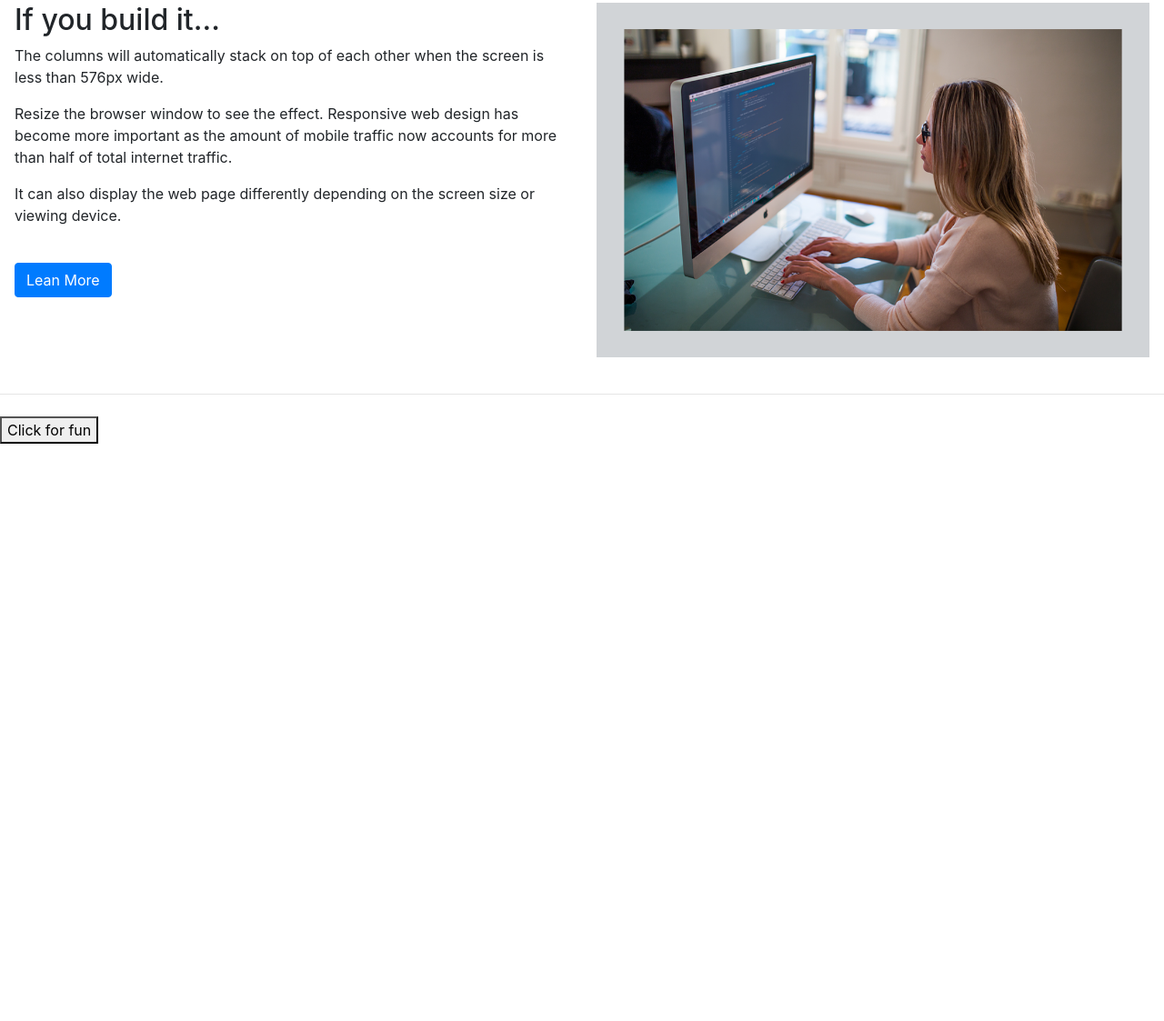
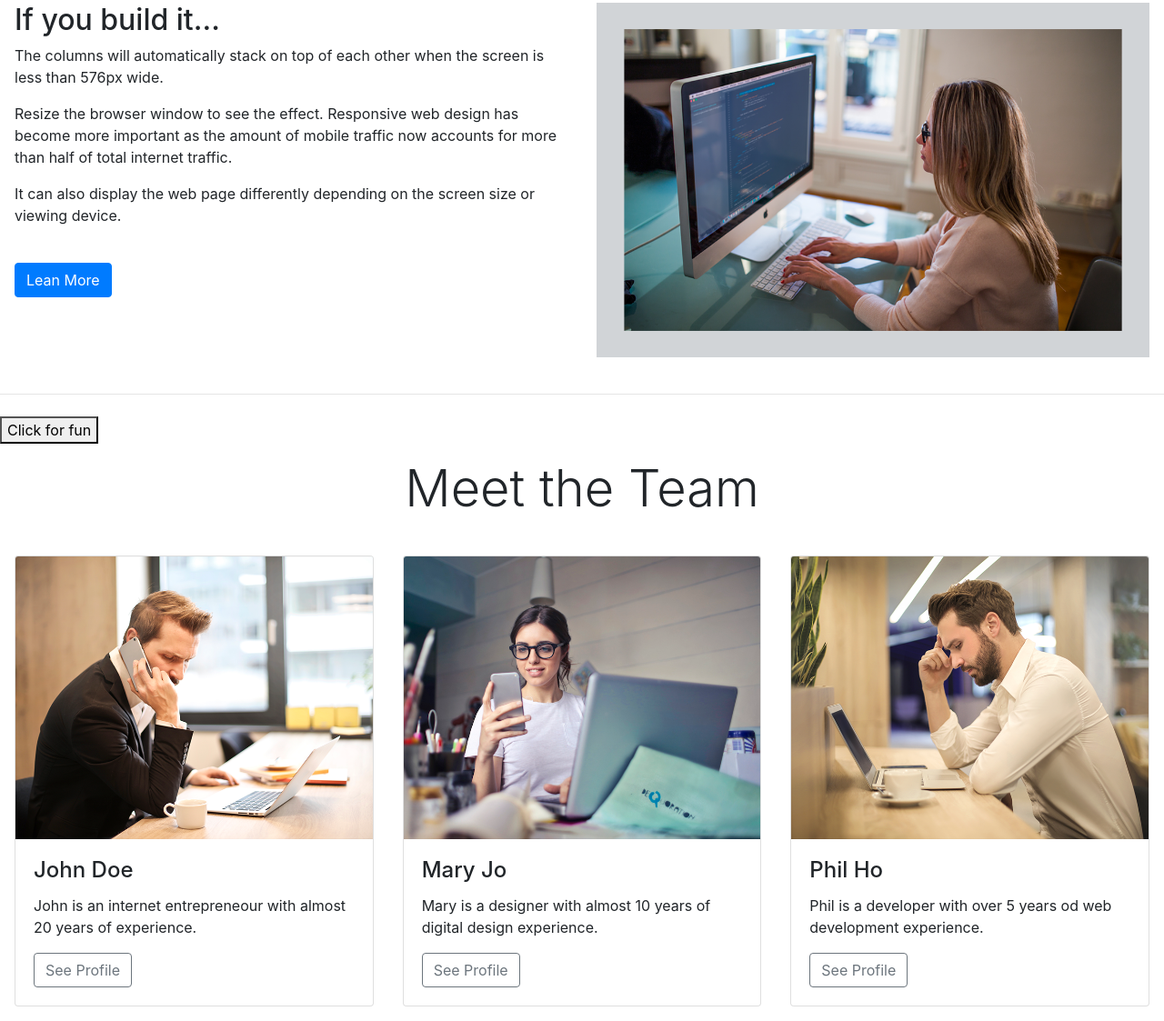
Before and after one commit to jxjwilliam/bootstrap_responsive, a website: page demo/index.html in a window 1280 px wide. Shown: the part 1052-2175 px from the top of the page at 91% size. Before the commit the page ends 1540 px from the top, so only its background shows below. Drawn offline with nearby package versions, Linux system fonts and the light colour scheme.

Commit message:
step5: implement Meet the team and Cards

```diff
--- a/demo/index.html
+++ b/demo/index.html
@@ -180,9 +180,50 @@
 
 
 <!--- Meet the team -->
-
+<div class="container-fluid padding">
+    <div class="row welcome text-center">
+        <div class="col-12">
+            <h1 class="display-4">Meet the Team</h1>
+        </div>
+        <hr>
+    </div>
+</div>
 
 <!--- Cards -->
+<div class="container-fluid padding">
+    <div class="row padding">
+        <div class="col-md-4">
+            <div class="card">
+                <img class="card-img-top" src="img/team1.png">
+                <div class="card-body">
+                    <h4 class="card-title">John Doe</h4>
+                    <p class="card-text">John is an internet entrepreneour with almost 20 years of experience.</p>
+                    <a href="#" class="btn btn-outline-secondary">See Profile</a>
+                </div>
+            </div>
+        </div>
+        <div class="col-md-4">
+            <div class="card">
+                <img class="card-img-top" src="img/team2.png">
+                <div class="card-body">
+                    <h4 class="card-title">Mary Jo</h4>
+                    <p class="card-text">Mary is a designer with almost 10 years of digital design experience.</p>
+                    <a href="#" class="btn btn-outline-secondary">See Profile</a>
+                </div>
+            </div>
+        </div>
+        <div class="col-md-4">
+            <div class="card">
+                <img class="card-img-top" src="img/team3.png">
+                <div class="card-body">
+                    <h4 class="card-title">Phil Ho</h4>
+                    <p class="card-text">Phil is a developer with over 5 years od web development experience.</p>
+                    <a href="#" class="btn btn-outline-secondary">See Profile</a>
+                </div>
+            </div>
+        </div>
+    </div>
+</div>
 
 
 <!--- Two Column Section -->
```
Also changed, not shown: demo/style.css (line endings or trailing spaces), show/style.css (line endings or trailing spaces).
